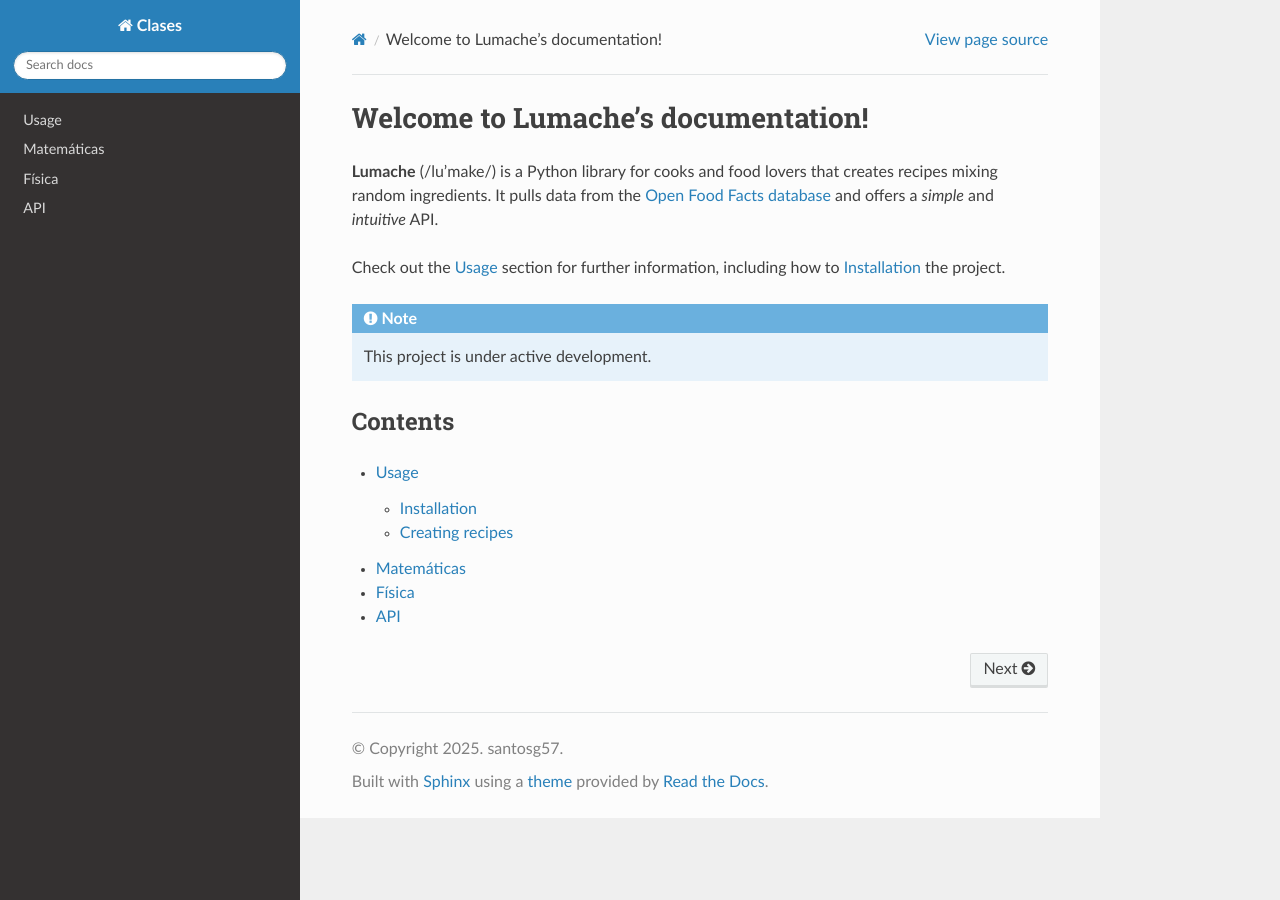
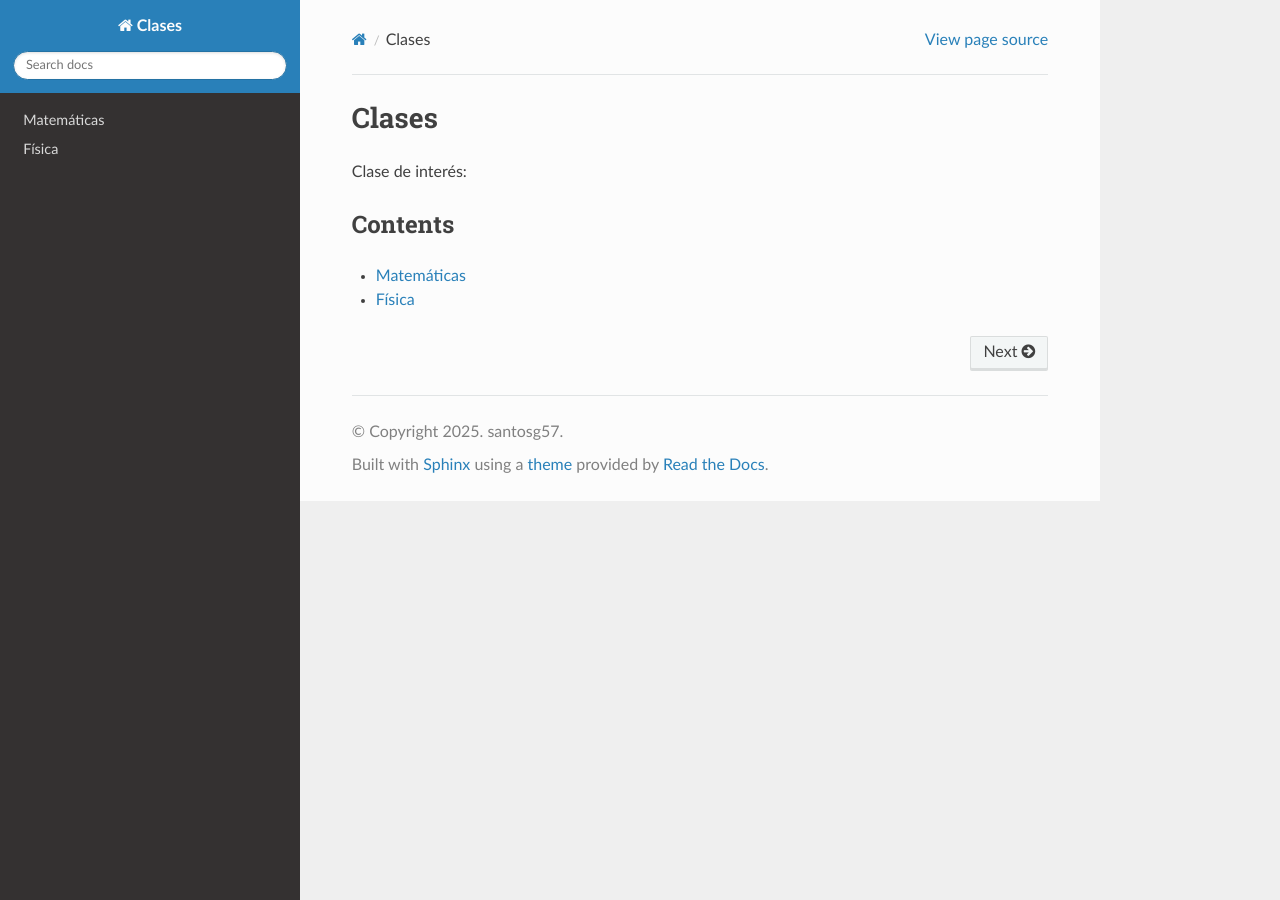
Before and after one commit to matecom57/santosg57-clasesparticulares, a Sphinx documentation site: the page built from docs/source/index.rst, in a window 1280 px wide. Built offline with Sphinx 7.4.7 and the Read the Docs theme 3.1.0, drawn with Linux system fonts in a browser that asks for light colours.

Commit message:
Test comité

```diff
--- a/docs/source/index.rst
+++ b/docs/source/index.rst
@@ -1,24 +1,12 @@
-Welcome to Lumache's documentation!
+Clases
 ===================================
 
-**Lumache** (/lu'make/) is a Python library for cooks and food lovers
-that creates recipes mixing random ingredients.
-It pulls data from the `Open Food Facts database <https://world.openfoodfacts.org/>`_
-and offers a *simple* and *intuitive* API.
-
-Check out the :doc:`usage` section for further information, including
-how to :ref:`installation` the project.
-
-.. note::
-
-   This project is under active development.
+Clase de interés:
 
 Contents
 --------
 
 .. toctree::
 
-   usage
    Matematicas/matematicas
    Fisica/fisica
-   api
```
